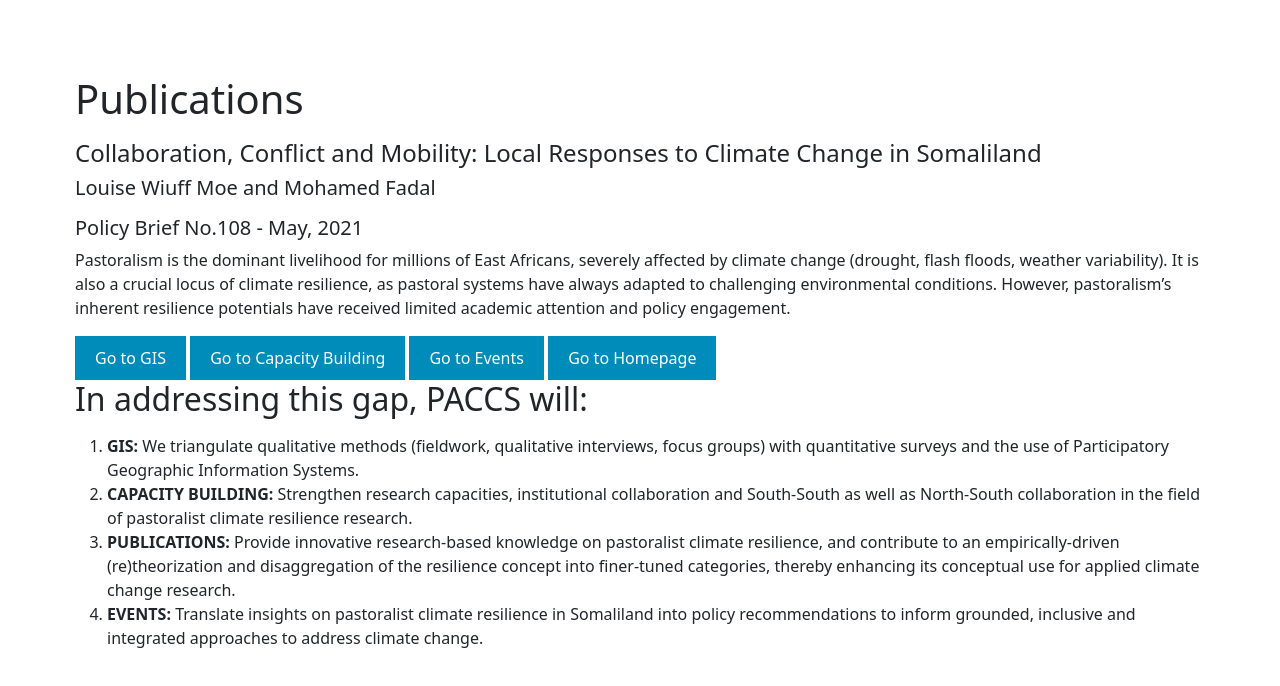
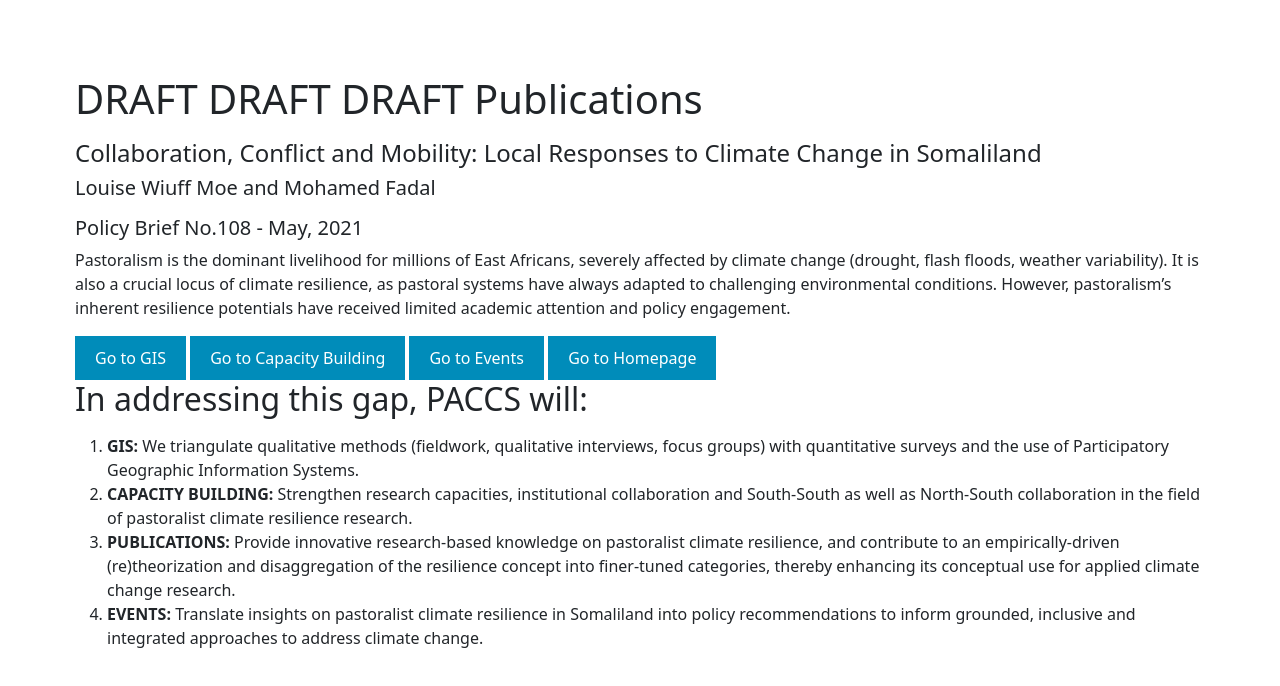
Before and after one commit to Decode-Patrick/climate_change_resilience, a plain HTML site: page Publications.html in a window 1280 px wide. Drawn offline with nearby package versions, Linux system fonts and the light colour scheme.

Commit message:
Update Publications.html

```diff
--- a/Publications.html
+++ b/Publications.html
@@ -13,7 +13,7 @@
 
 
 
-    <h1>Publications</h1>
+    <h1>DRAFT DRAFT DRAFT Publications</h1>
     <p>
 
         </p>
```
